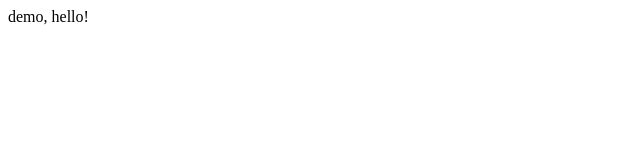
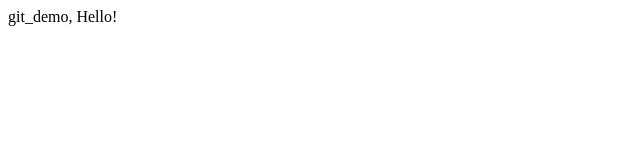
Before and after one commit to seatonwan9/git_demo, a plain HTML site: page index.html in a window 1280 px wide. Shown: the full height of the page, 0-640 px from the left. Drawn offline with Linux system fonts and the light colour scheme.

Commit message:
Update greeting text in index.html

```diff
--- a/index.html
+++ b/index.html
@@ -6,6 +6,6 @@
     <title>Document</title>
 </head>
 <body>
-    demo, hello!
+    git_demo, Hello!
 </body>
 </html>
```
